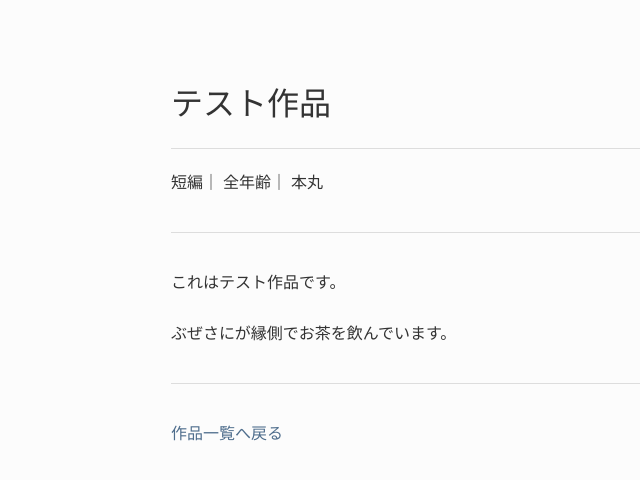
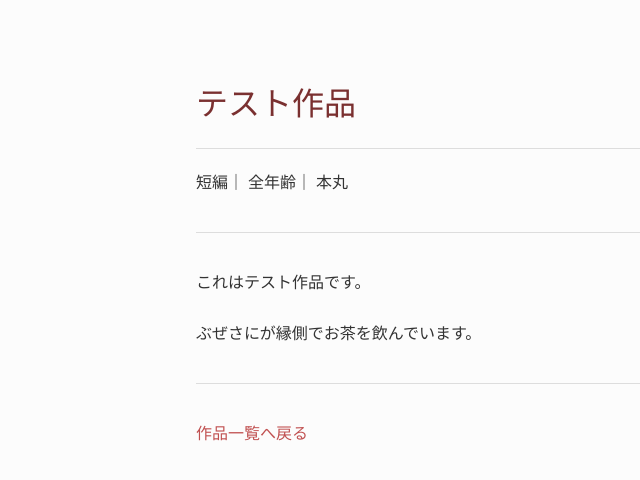
Before and after one commit to fjst160/lemon160, a Jekyll site: the page built from _novels/テスト作品.md, in a window 1280 px wide. Shown: the top 480 px of the page, without its empty margins (44-684 px from the left). Built offline with Jekyll 4.4.1, drawn with Linux system fonts in a browser that asks for light colours.

Commit message:
Update style.css

```diff
--- a/assets/style.css
+++ b/assets/style.css
@@ -1,7 +1,10 @@
 body{
-    max-width: 850px;
+    max-width: 800px;
     margin: 0 auto;
     padding: 3rem 2rem;
+
+    background: #fcfcfc;
+    color: #333;
 
     font-family:
         "Yu Mincho",
@@ -11,37 +14,58 @@ body{
 
     font-size: 16px;
     line-height: 2.2;
+}
 
-    color: #333;
-    background: #fcfcfc;
-}
+/* タイトル */
 
 h1{
     font-size: 2rem;
     font-weight: normal;
+
+    color: #7a3030;
+
     margin-bottom: 1rem;
+    padding-bottom: 0.5rem;
 
     border-bottom: 1px solid #ddd;
-    padding-bottom: .5rem;
 }
+
+/* 見出し */
 
 h2{
     font-size: 1.2rem;
     font-weight: normal;
 
+    color: #5f2a2a;
+
     margin-top: 2rem;
+    padding-left: 0.75rem;
+
     border-left: 4px solid #999;
-    padding-left: .75rem;
 }
 
-a{
-    color: #4e6d8c;
-    text-decoration: none;
+h3{
+    font-weight: normal;
+    margin-top: 1.5rem;
 }
 
-a:hover{
-    text-decoration: underline;
+/* 本文 */
+
+p{
+    margin: 1rem 0;
 }
+
+/* リスト */
+
+ul{
+    padding-left: 1.5rem;
+}
+
+li{
+    margin-bottom: 0.4rem;
+}
+
+/* 区切り線 */
 
 hr{
     border: none;
@@ -49,19 +73,30 @@ hr{
     margin: 2rem 0;
 }
 
-ul{
-    padding-left: 1.5rem;
+/* リンク */
+
+a{
+    color: #c05050;
+    text-decoration: none;
+
+    transition: color 0.2s ease;
 }
 
-li{
-    margin-bottom: .4rem;
+/* 訪問済みリンク */
+
+a:visited{
+    color: #3f5f3f;
 }
 
-p{
-    margin: 1rem 0;
-}
+/* マウスオーバー */
 
 a:hover{
     color: #8b0000;
     text-decoration: underline;
 }
+
+/* テキスト選択 */
+
+::selection{
+    background: #e4caca;
+}
```
